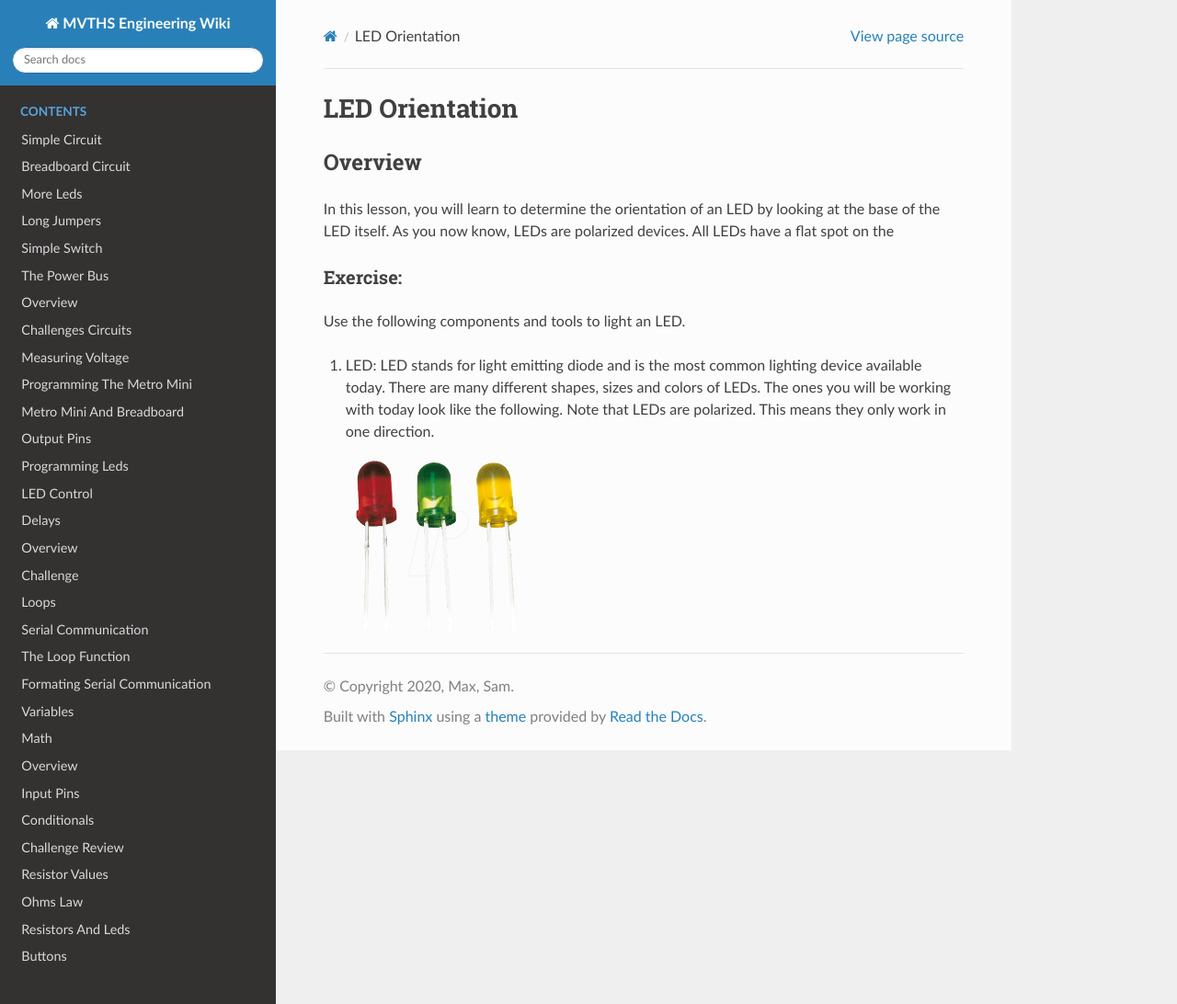
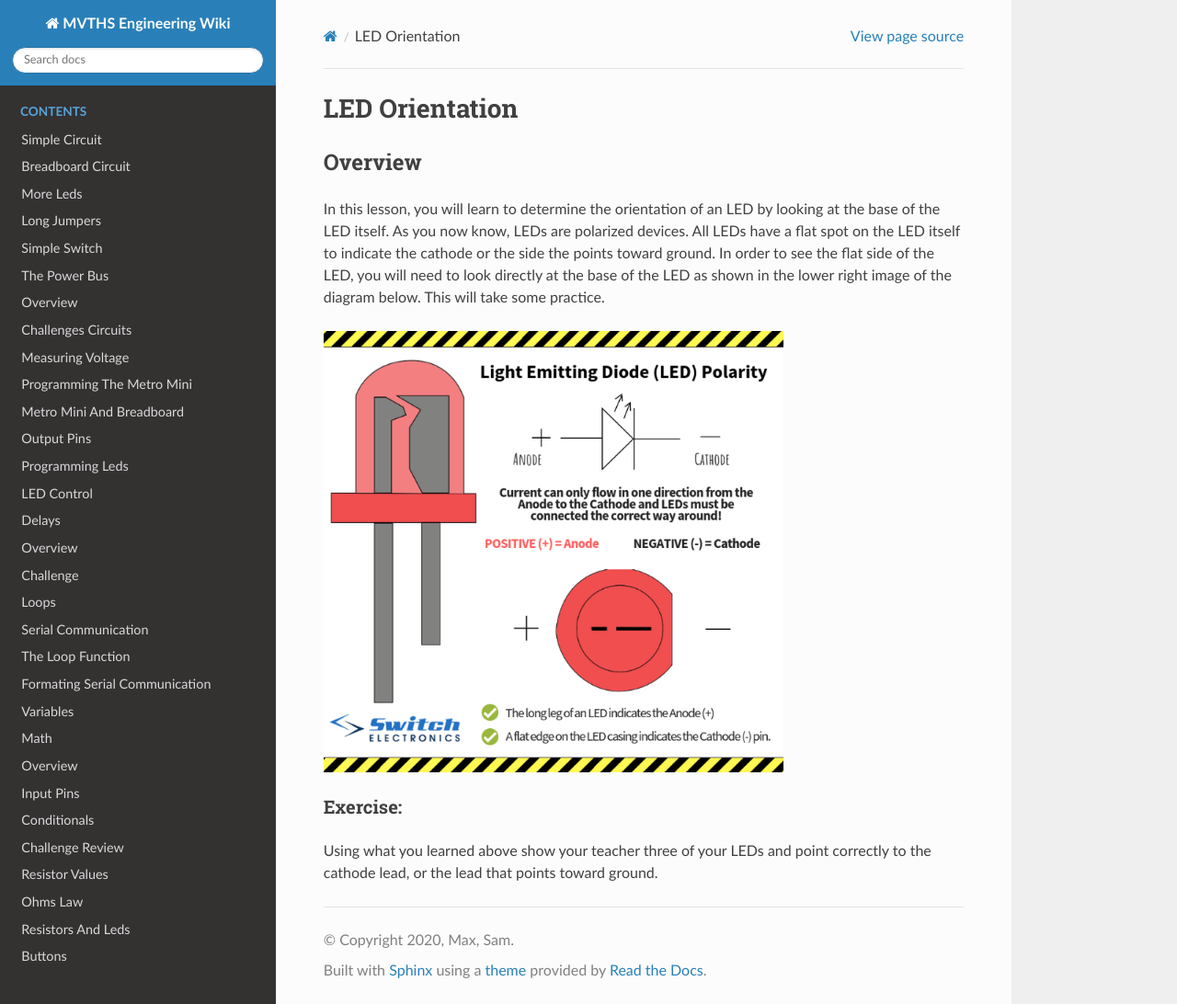
Before and after one commit to maxtkc/mvths-wiki, a Sphinx documentation site: the page built from docs/002b-led-orientation.rst, in a window 1280 px wide and 1092 px high. Shown: the whole window at 92% size. Built offline with Sphinx 7.4.7 and the Read the Docs theme 2.0.0, drawn with Linux system fonts in a browser that asks for light colours; pages that are not in the unit, such as notebooks, are missing from menus.

Commit message:
Update 002b-led-orientation.rst

```diff
--- a/docs/002b-led-orientation.rst
+++ b/docs/002b-led-orientation.rst
@@ -4,14 +4,13 @@ LED Orientation
 Overview
 --------
 
-In this lesson, you will learn to determine the orientation of an LED by looking at the base of the LED itself. As you now know, LEDs are polarized devices. All LEDs have a flat spot on the
+In this lesson, you will learn to determine the orientation of an LED by looking at the base of the LED itself. As you now know, LEDs are polarized devices. All LEDs have a flat spot on the LED itself to indicate the cathode or the side the points toward ground. In order to see the flat side of the LED, you will need to look directly at the base of the LED as shown in the lower right image of the diagram below. This will take some practice.
+
+
+.. figure:: images/LedOrient.PNG
+      :width: 500px
 
 Exercise:
 ~~~~~~~~~
 
-Use the following components and tools to light an LED.
-
-#. LED: LED stands for light emitting diode and is the most common lighting device available today. There are many different shapes, sizes and colors of LEDs. The ones you will be working with today look like the following. Note that LEDs are polarized. This means they only work in one direction.
-
-   .. figure:: images/LED5MM.png
-      :width: 200px
+Using what you learned above show your teacher three of your LEDs and point correctly to the cathode lead, or the lead that points toward ground.
```
